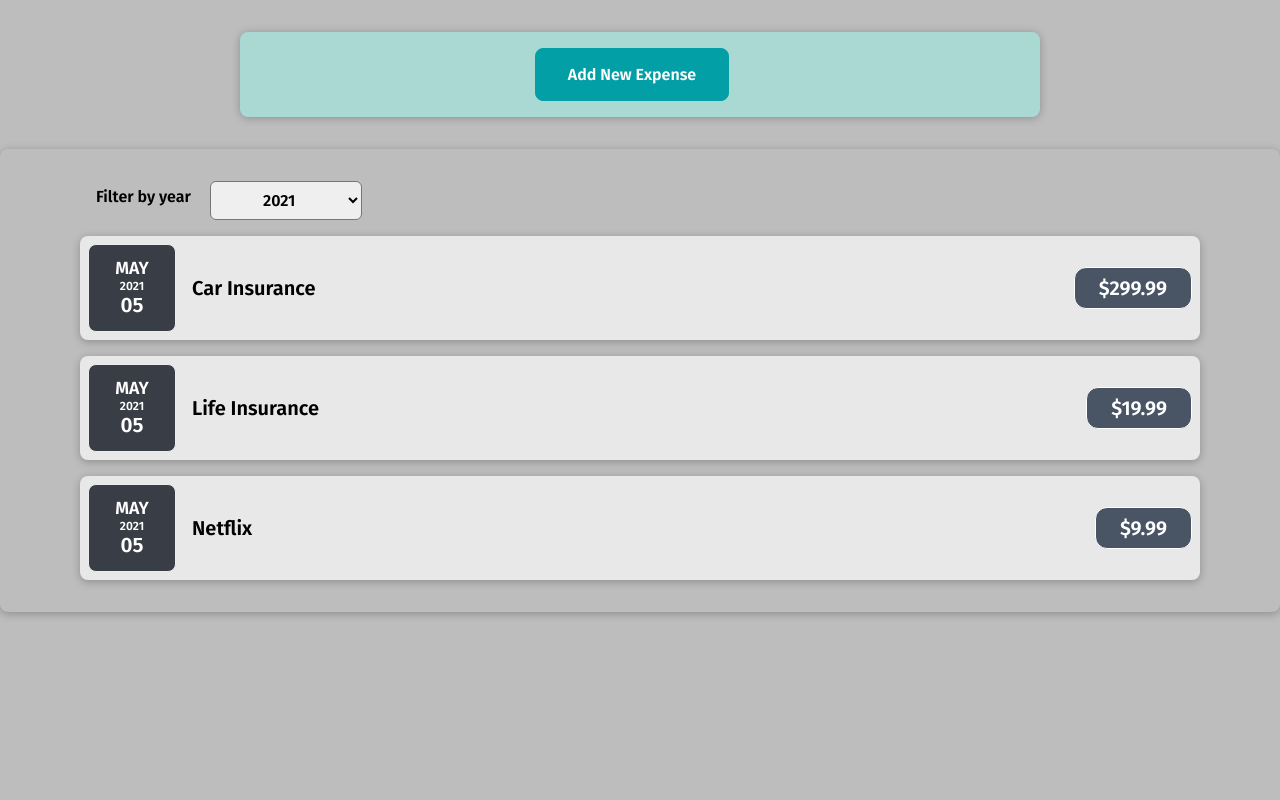
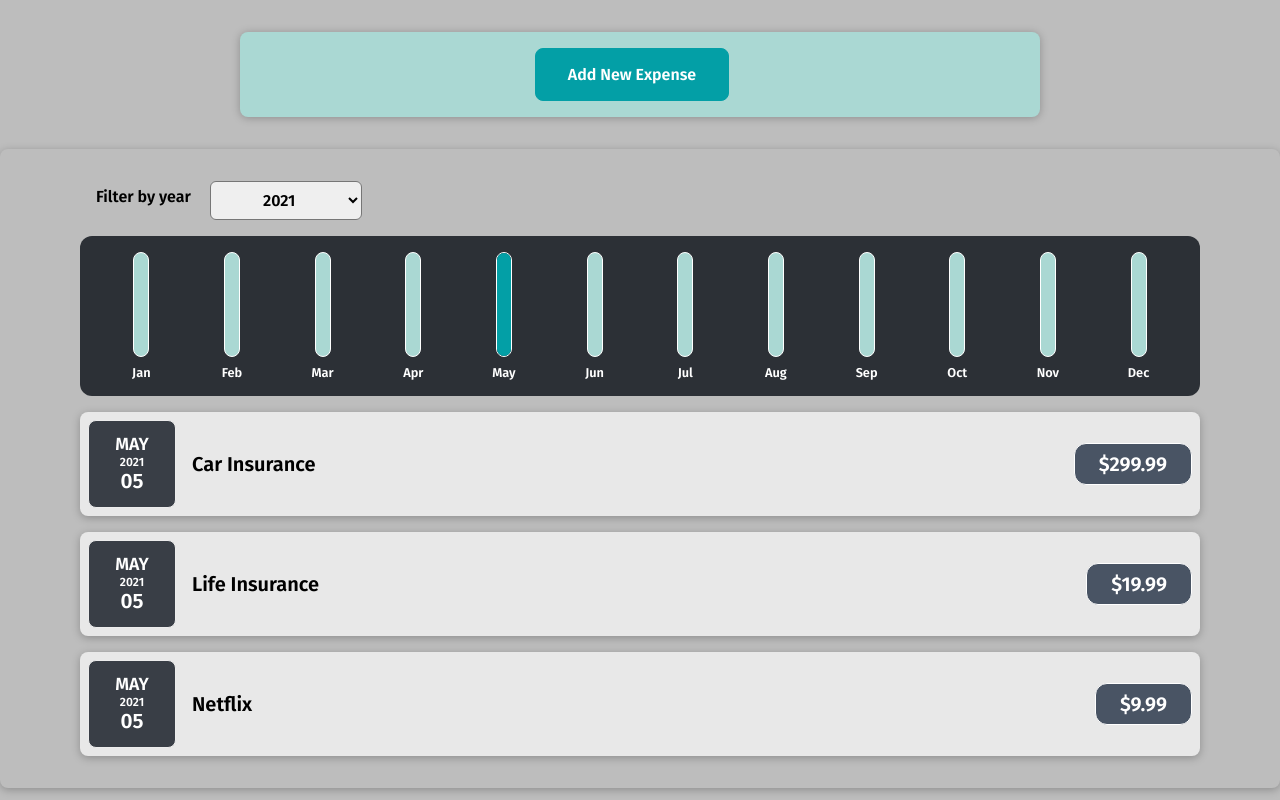
Before and after one commit to wizgurl101/react-expense-app, a React (Create React App) app: page / in a window 1280 px wide. Built offline with nearby package versions, Linux system fonts and the light colour scheme.

Commit message:
add chart component to expense listing and fix style for chart

```diff
--- a/src/components/Chart/Chart.css
+++ b/src/components/Chart/Chart.css
@@ -1,7 +1,7 @@
 .chart {
   padding: 1rem;
   border-radius: 12px;
-  background-color: #f8dfff;
+  background-color: #2c3036;
   text-align: center;
   display: flex;
   justify-content: space-around;
--- a/src/components/Chart/Chart.js
+++ b/src/components/Chart/Chart.js
@@ -1,14 +1,24 @@
-import ChartBar from "./CharBar";
+import ChartBar from "./ChartBar";
 import "./Chart.css";
 
 const Chart = (props) => {
+  // transform the dataPoint object to a number using map
+  // this will give an array of all the expenses amount called dataPointValues
+  const dataPointValues = props.chartDataPoints.map(
+    (dataPoint) => dataPoint.value
+  );
+  // find the maximum expenses amount in a given year
+  // use the spread operator to pull out each element in the dataPointValues array
+  // to be used as agruments for Math max function
+  const totalMaxAmount = Math.max(...dataPointValues);
+
   return (
-    <div classNamr="chart">
+    <div className="chart">
       {props.chartDataPoints.map((chartDataPoint) => (
-        <CharBar
+        <ChartBar
           key={chartDataPoint.label}
           value={chartDataPoint.value}
-          maxValue={null}
+          maxValue={totalMaxAmount}
           label={chartDataPoint.label}
         />
       ))}
--- a/src/components/Chart/ChartBar.css
+++ b/src/components/Chart/ChartBar.css
@@ -3,14 +3,15 @@
   display: flex;
   flex-direction: column;
   align-items: center;
+  width: 1rem;
 }
 
 .chart-bar__inner {
   height: 100%;
   width: 100%;
-  border: 1px solid #313131;
+  border: 1px solid white;
   border-radius: 12px;
-  background-color: #c3b4f3;
+  background-color: #aad8d3;
   overflow: hidden;
   display: flex;
   flex-direction: column;
@@ -18,13 +19,15 @@
 }
 
 .chart-bar__fill {
-  background-color: #4826b9;
+  background-color: #039fa6;
   width: 100%;
   transition: all 0.3s ease-out;
 }
 
 .chart-bar__label {
+  color: white;
   font-weight: bold;
-  font-size: 0.5rem;
+  font-size: 0.8rem;
+  margin-top: 0.5rem;
   text-align: center;
 }
--- a/src/components/Chart/CharBar.js
+++ b/src/components/Chart/ChartBar.js
@@ -7,7 +7,7 @@ const ChartBar = (props) => {
 
   // check that there is an expanse in a given month, therefore
   // max value of the chart data point be greater than zero
-  if (props.max > 0) {
+  if (props.maxValue > 0) {
     // determine the height of the fill bar and convert it back to a string
     barFillHeight = Math.round((props.value / props.maxValue) * 100) + "%";
   }
--- /dev/null
+++ b/src/components/Expenses/ExpenseChart.js
@@ -0,0 +1,33 @@
+import Chart from "../Chart/Chart";
+
+const ExpenseChart = (props) => {
+  // array of chart object containing total sum of expenses amount per month in a given year
+  // with each month having an intial value of 0 expenses
+  const expenseChartDataPoints = [
+    { label: "Jan", value: 0 },
+    { label: "Feb", value: 0 },
+    { label: "Mar", value: 0 },
+    { label: "Apr", value: 0 },
+    { label: "May", value: 0 },
+    { label: "Jun", value: 0 },
+    { label: "Jul", value: 0 },
+    { label: "Aug", value: 0 },
+    { label: "Sep", value: 0 },
+    { label: "Oct", value: 0 },
+    { label: "Nov", value: 0 },
+    { label: "Dec", value: 0 },
+  ];
+
+  // loop through the array of expenses in a given year to update the
+  // number of expenses for each month
+  for (const expense of props.expenses) {
+    // note getMonth starts at 0 for January
+    const expenseMonth = expense.date.getMonth();
+    // getMonth gives the exact index number for each month
+    expenseChartDataPoints[expenseMonth].value += expense.amount;
+  }
+
+  return <Chart chartDataPoints={expenseChartDataPoints} />;
+};
+
+export default ExpenseChart;
--- a/src/components/Expenses/ExpenseListing.js
+++ b/src/components/Expenses/ExpenseListing.js
@@ -2,6 +2,7 @@ import { useState } from "react";
 
 import ExpenseItem from "./ExpenseItem";
 import ExpenseFilter from "../FilterExpenses/ExpenseFilter";
+import ExpenseChart from "./ExpenseChart";
 import Card from "../UI/Card";
 import "./ExpenseListing.css";
 
@@ -43,6 +44,7 @@ const ExpenseListing = (props) => {
           selected={filteredYear}
           onSelectYearFliter={selectYearFilterHandler}
         />
+        <ExpenseChart expenses={filteredExpenses} />
         {expensesContent}
       </Card>
     </div>
```
